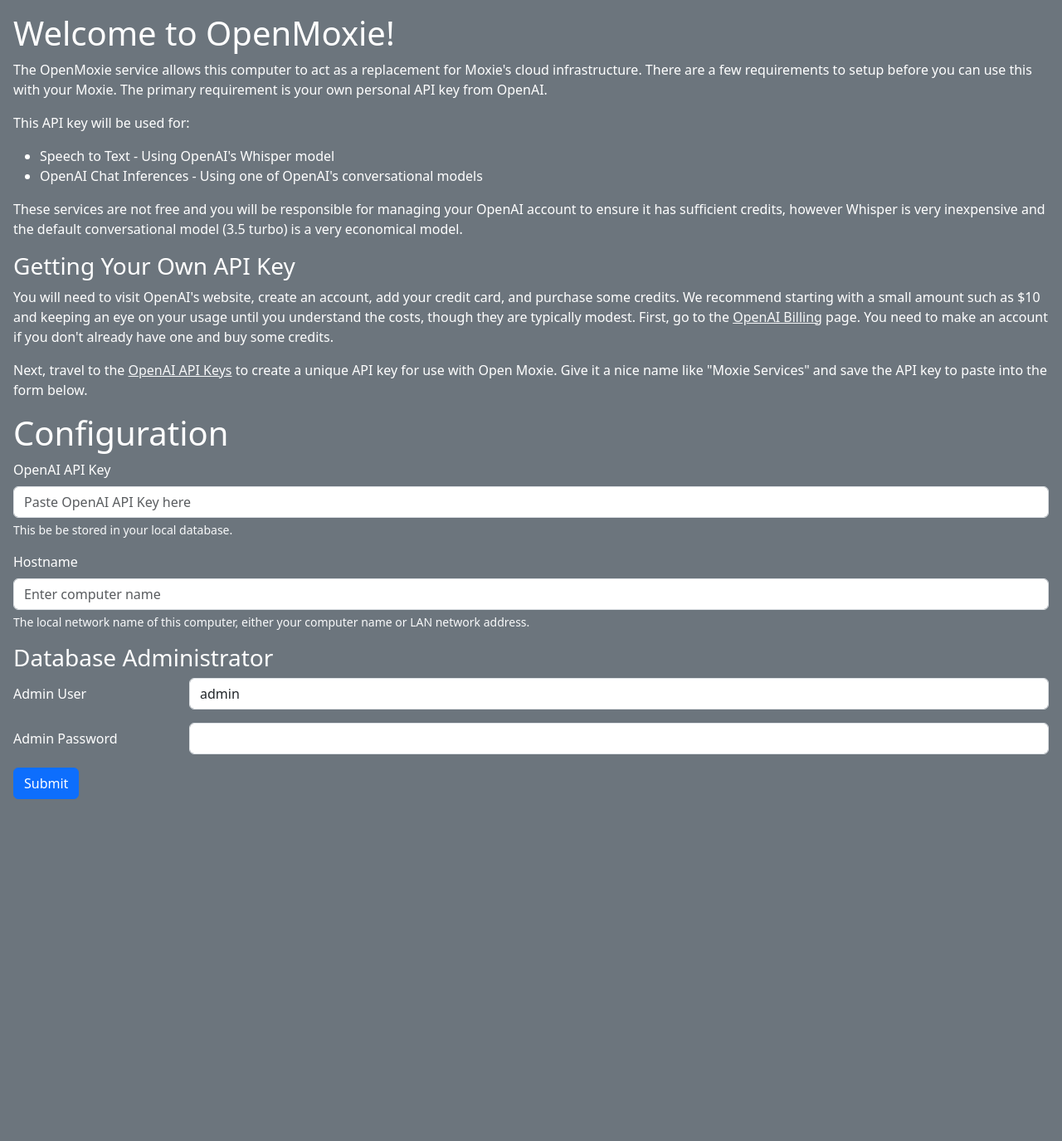
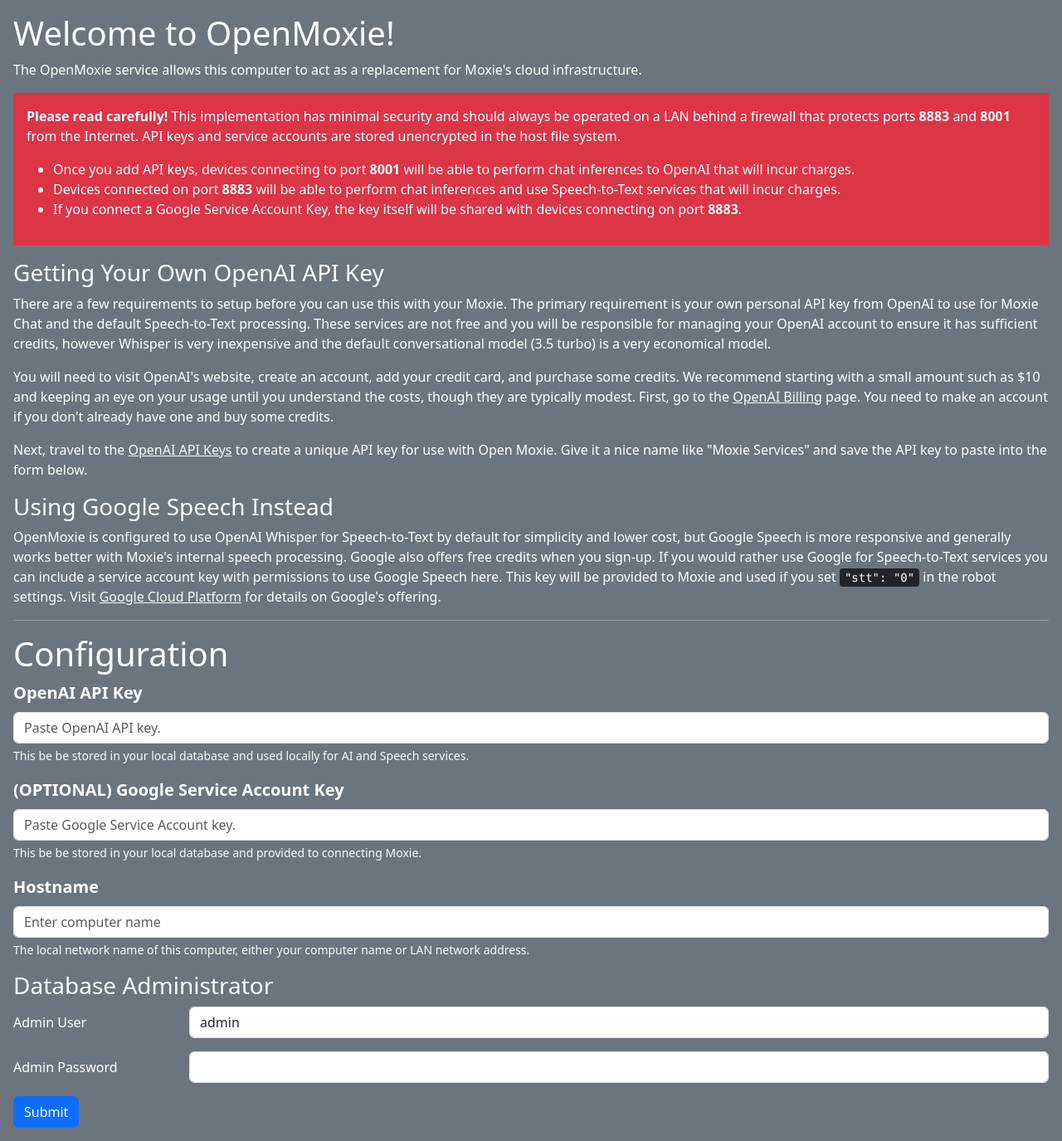
Before and after one commit to zzzeek/openmoxie, a Django app: page /hive/setup in a window 1280 px wide. Shown: the whole page at 83% size. Before the commit the page ends 963 px from the top, so only its background shows below. Run offline with Django 5.2, Linux system fonts and the light colour scheme; data that the repository does not hold is empty; parts of the project's set-up code (start-up, migrations or seed data) failed here and were passed over; some libraries are stand-ins or nearby versions.

Commit message:
Support for google speech (#8)
* Added google api key optionally for speech.
Updated db for more data fields around settings/config

* Missing migration

* Fixed query commands to return query in responses.

* Revised setup page

```diff
--- a/site/hive/mqtt/moxie_server.py
+++ b/site/hive/mqtt/moxie_server.py
@@ -36,6 +36,7 @@ class MoxieServer:
     _topic_handlers: dict
     _zmq_handlers: dict
     _client_metrics: dict
+    _google_service_account: str
     def __init__(self, robot, rbdata, project_id, mqtt_host, mqtt_port, cert_required=True):
         self._robot = robot
         self._robot_data = rbdata
@@ -165,6 +166,17 @@ class MoxieServer:
                     logger.debug("Rx MBH request.")
                     req_id = csa.get('request_id')
                     self._worker_queue.submit(self.provide_mentor_behaviors, req_id, device_id)
+                elif csa.get("query") == "license":
+                    # ROBOT IS ASKING FOR ANY LICENSES IT CAN USE (e.g. google speech)
+                    req_id = csa.get('request_id')
+                    if self._google_service_account:
+                        logger.debug(f"Providing google speech credentials to {device_id}")
+                        self.send_command_to_bot_json(device_id, 'query_result',
+                                                    { 'command': 'query_result', 'request_id': req_id, 'query': 'license',
+                                                    'license_values': [
+                                                        { 'id': 'google_speech', 'license': self._google_service_account}
+                                                        ]
+                                                        })
             elif 'mentor_behavior' in csa:
                 # MENTOR BEHAVIOR REPORT - Robot informing what user has done
                 self._worker_queue.submit(self.ingest_mentor_behavior, device_id, csa['mentor_behavior'])
@@ -187,7 +199,7 @@ class MoxieServer:
     # NOTE: Called from worker thread pool
     def provide_schedule(self, req_id, device_id):
         schedule = self._robot_data.get_schedule(device_id)
-        self.send_command_to_bot_json(device_id, 'query_result', { 'command': 'query_result', 'request_id': req_id, 'schedule': schedule} )
+        self.send_command_to_bot_json(device_id, 'query_result', { 'command': 'query_result', 'query': 'schedule', 'request_id': req_id, 'schedule': schedule} )
 
     # NOTE: Called from worker thread pool
     def ingest_mentor_behavior(self, device_id, mbh):
@@ -197,7 +209,7 @@ class MoxieServer:
     def provide_mentor_behaviors(self, req_id, device_id):
         mbh = self._robot_data.get_mbh(device_id)
         logger.info(f'Providing {len(mbh)} MBH records to {device_id}')
-        self.send_command_to_bot_json(device_id, 'query_result', { 'command': 'query_result', 'request_id': req_id, 'mentor_behaviors': mbh} )
+        self.send_command_to_bot_json(device_id, 'query_result', { 'command': 'query_result', 'query': 'mentor_behaviors', 'request_id': req_id, 'mentor_behaviors': mbh} )
 
     # NOTE: Called from worker thread pool
     def on_device_connect(self, device_id, connected, ip_addr=None):
@@ -275,6 +287,7 @@ class MoxieServer:
     def update_from_database(self):
         hive_config = HiveConfiguration.objects.filter(name="default").first()
         set_openai_key(hive_config.openai_api_key if hive_config else None)
+        self._google_service_account = hive_config.google_api_key if hive_config else None
         self._remote_chat.update_from_database()
 
     def get_endpoint_qr_data(self):
--- a/site/hive/templates/hive/dashboard.html
+++ b/site/hive/templates/hive/dashboard.html
@@ -3,6 +3,7 @@
 <div class="p-3">
 <h2>Devices</h2>
 <a class="btn btn-primary btn-sm" role="button" href="{% url 'hive:endpoint_qr' %}">Migration QR Code</a>
+<a class="btn btn-secondary btn-sm" href="{% url 'hive:setup' %}">Setup</a>
 <a class="btn btn-secondary btn-sm" href="{% url 'admin:index' %}">Admin</a>
 <table class="table table-striped">
   <tr><th class="w-25">Status</th><th>Moxie Devices</th><th>Schedule</th></tr>
--- a/site/hive/templates/hive/setup.html
+++ b/site/hive/templates/hive/setup.html
@@ -4,20 +4,29 @@
 <h1>Welcome to OpenMoxie!</h1>
 <p>
     The OpenMoxie service allows this computer to act as a replacement for Moxie's cloud infrastructure.
-    There are a few requirements to setup before you can use this with your Moxie.  The primary requirement
-    is your own personal API key from OpenAI.
 </p>
+<div class="half text-bg-danger p-3">
+  <p>
+    <strong>Please read carefully!</strong> This implementation has minimal security and should always be operated on a LAN behind a firewall that protects
+  ports <strong>8883</strong> and <strong>8001</strong> from the Internet.  API keys and service accounts are stored
+  unencrypted in the host file system.
+  </p>
+  <ul>
+    <li>Once you add API keys, devices connecting to port <strong>8001</strong> will
+  be able to perform chat inferences to OpenAI that will incur charges.</li>
+    <li>Devices connected on port <strong>8883</strong> will be able to perform chat inferences and use Speech-to-Text services that will incur charges.</li>
+    <li>If you connect a Google Service Account Key, the key itself will be shared with devices connecting on port <strong>8883</strong>.</li>
+  </ul>
+</div>
+<p></p>
+<h3>Getting Your Own OpenAI API Key</h3>
 <p>
-    This API key will be used for:
-    <ul>
-        <li>Speech to Text - Using OpenAI's Whisper model</li>
-        <li>OpenAI Chat Inferences - Using one of OpenAI's conversational models</li>
-    </ul>
-    These services are not free and you will be responsible for managing your OpenAI account to ensure
-    it has sufficient credits, however Whisper is very inexpensive and the default conversational model
-    (3.5 turbo) is a very economical model.
+  There are a few requirements to setup before you can use this with your Moxie.  The primary requirement
+  is your own personal API key from OpenAI to use for Moxie Chat and the default Speech-to-Text processing.
+  These services are not free and you will be responsible for managing your OpenAI account to ensure
+  it has sufficient credits, however Whisper is very inexpensive and the default conversational model
+  (3.5 turbo) is a very economical model.
 </p>
-<h3>Getting Your Own API Key</h3>
 <p>
     You will need to visit OpenAI's website, create an account, add your credit card, and purchase some credits.  We recommend
     starting with a small amount such as $10 and keeping an eye on your usage until you understand the costs, though they are typically modest.
@@ -28,17 +37,34 @@
     Next, travel to the <a class="link-light" href="https://platform.openai.com/settings/organization/api-keys">OpenAI API Keys</a> to create a unique
     API key for use with Open Moxie.  Give it a nice name like "Moxie Services" and save the API key to paste into the form below.
 </p>
+<h3>Using Google Speech Instead</h3>
+<p>
+  OpenMoxie is configured to use OpenAI Whisper for Speech-to-Text by default for simplicity and lower cost, but Google Speech is more
+  responsive and generally works better with Moxie's internal speech processing.  Google also offers free credits when you sign-up.
+  If you would rather use Google for Speech-to-Text services
+  you can include a service account key with permissions to use Google Speech here.  This key will be provided to Moxie and used if you
+  set <kbd>"stt": "0"</kbd> in the robot settings.  Visit <a class="link-light" href="https://cloud.google.com/">Google Cloud Platform</a> for details
+  on Google's offering.
+</p>
+<hr>
 <h1>Configuration</h1>
 <form id="hive_edit" action="{% url 'hive:hive_configure' %}" method="post">
     {% csrf_token %}
     <div class="mb-3">
-      <label for="apikey" class="form-label">OpenAI API Key</label>
-      <input type="text" class="form-control" name="apikey" id="apikey" aria-describedby="apiHelp" placeholder="Paste OpenAI API Key here">
-      <div id="apiHelp" class="form-text text-light">This be be stored in your local database.</div>
+      <label for="apikey" class="form-label fw-bold fs-5">OpenAI API Key</label>
+      <input type="text" class="form-control" name="apikey" id="apikey" aria-describedby="apiHelp" placeholder="{% if object.openai_api_key %}[Key exists and will be kept unless overridden.]{% else %}Paste OpenAI API key.{% endif %}">
+      <div id="apiHelp" class="form-text text-light">This be be stored in your local database and used locally for AI and Speech services.</div>
     </div>
     <div class="mb-3">
-      <label for="hostname" class="form-label">Hostname</label>
-      <input type="text" class="form-control" name="hostname" id="hostname" aria-describedby="hostnameHelp" placeholder="Enter computer name">
+      <label for="googleapikey" class="form-label fw-bold fs-5">(OPTIONAL) Google Service Account Key</label>
+      <input type="text" class="form-control" name="googleapikey" id="googleapikey" aria-describedby="googleapiHelp" placeholder="{% if object.google_api_key %}[Key exists and will be kept unless overridden.]{% else %}Paste Google Service Account key.{% endif %}">
+      <div id="googleapiHelp" class="form-text text-light">
+        This be be stored in your local database and provided to connecting Moxie.
+      </div>
+    </div>
+    <div class="mb-3">
+      <label for="hostname" class="form-label fw-bold fs-5">Hostname</label>
+      <input type="text" class="form-control" name="hostname" id="hostname" aria-describedby="hostnameHelp" placeholder="Enter computer name" value="{{object.external_host}}">
       <div id="hostnameHelp" class="form-text text-light">The local network name of this computer, either your computer name or LAN network address.</div>
     </div>
     {% if needs_admin %}
--- a/site/hive/views.py
+++ b/site/hive/views.py
@@ -32,12 +32,20 @@ class SetupView(generic.TemplateView):
         context = super().get_context_data(**kwargs)
         User = get_user_model()
         context['needs_admin'] = not User.objects.filter(is_superuser=True).exists()
+        curr_cfg = HiveConfiguration.objects.filter(name='default').first()
+        if curr_cfg:
+            context['object'] = curr_cfg
         return context
 
 @require_http_methods(["POST"])
 def hive_configure(request):
     cfg, created = HiveConfiguration.objects.get_or_create(name='default')
-    cfg.openai_api_key =  request.POST['apikey']
+    openai = request.POST['apikey']
+    if openai:
+        cfg.openai_api_key = openai
+    google = request.POST['googleapikey']
+    if google:
+        cfg.google_api_key = google
     cfg.external_host = request.POST['hostname']
     cfg.allow_unverified_bots = request.POST.get('allowall') == "on"
     cfg.save()
```
Also changed, not shown: site/hive/models.py (+7 -0 lines), site/hive/migrations/0010_hiveconfiguration_common_config_and_more.py (added).
